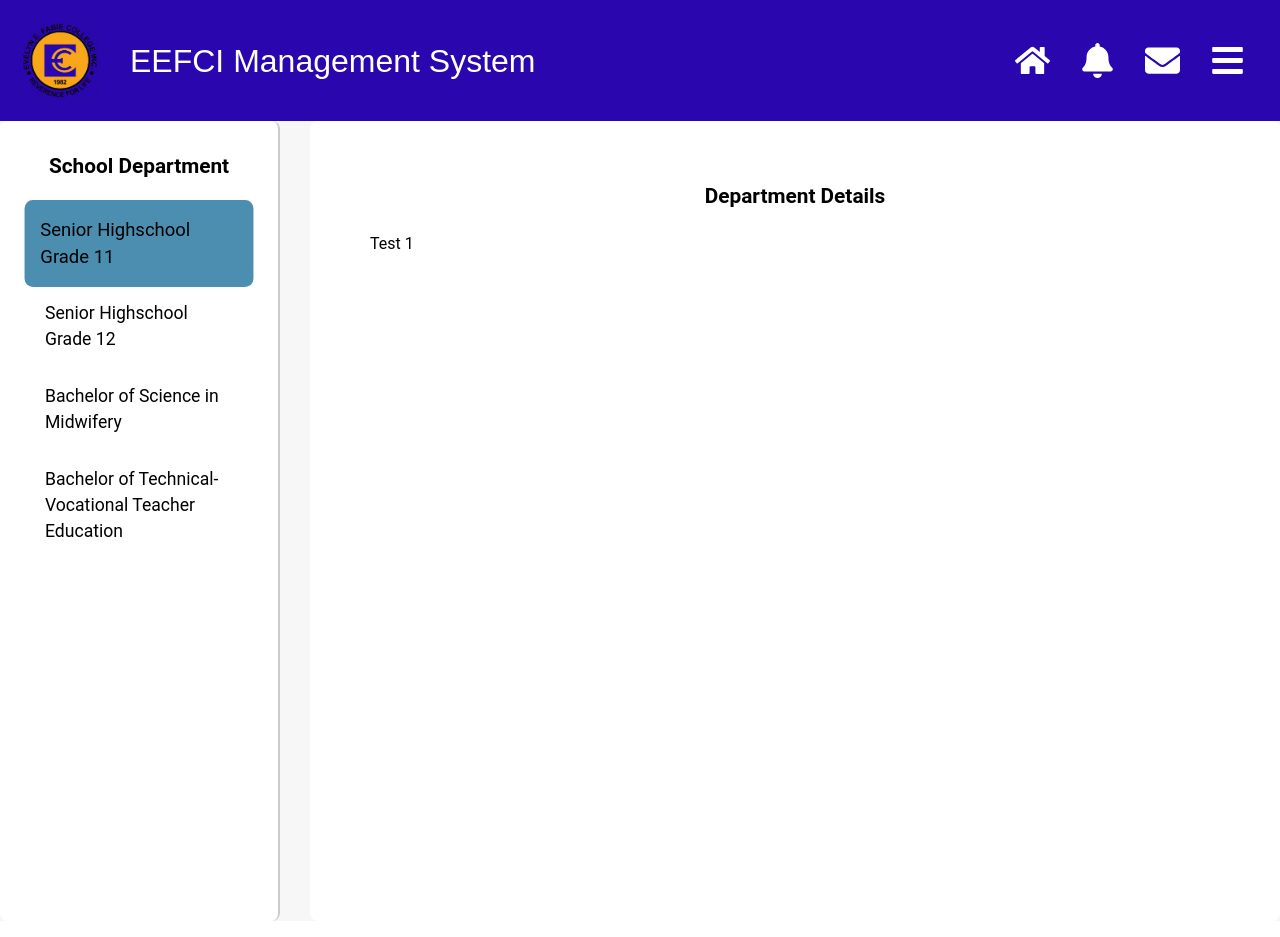
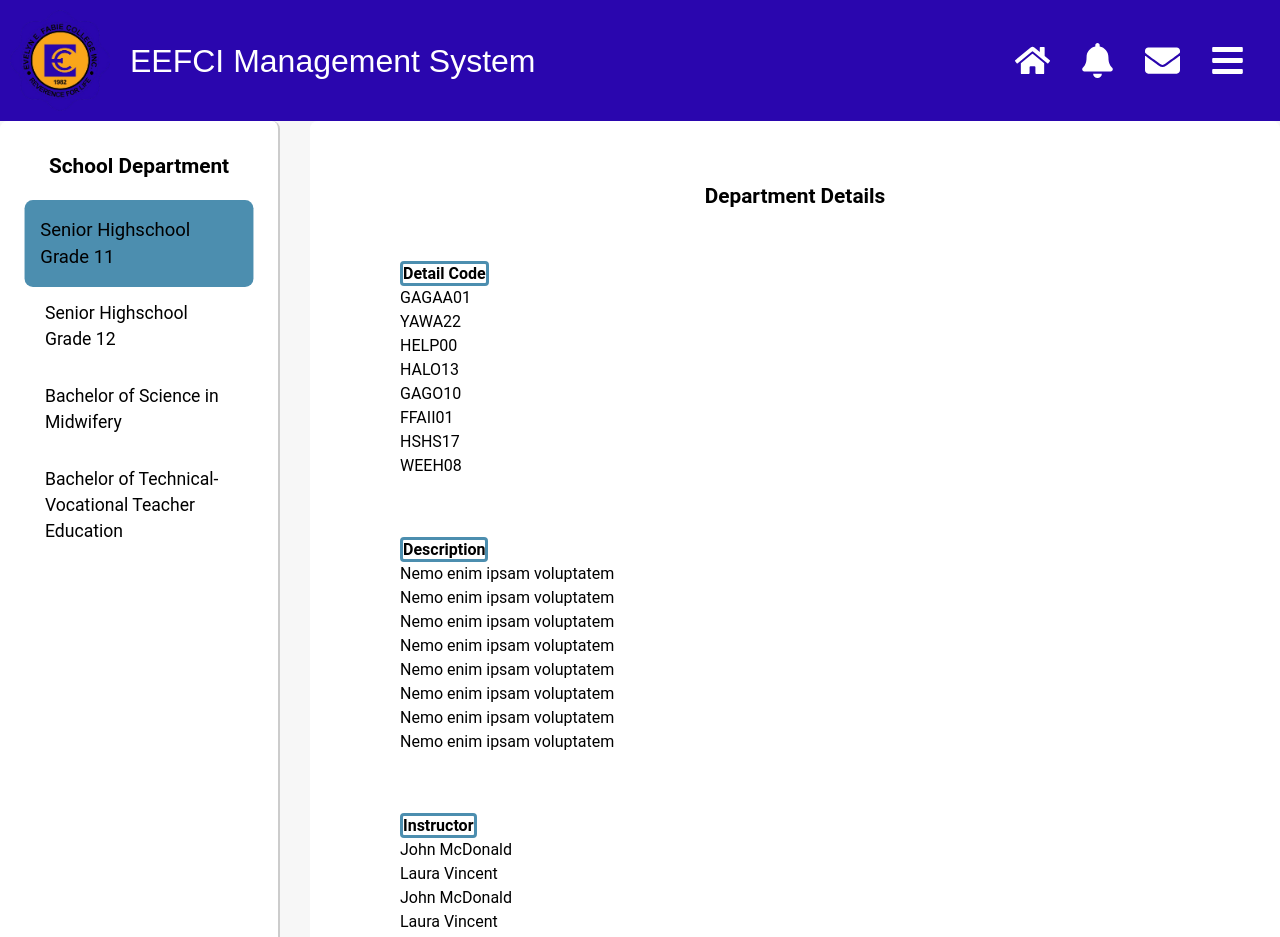
Before and after one commit to TrinaKeen/schoolmanagementsystem2, a Next.js app: page /AdminPortal/SchoolDepartment in a window 1280 px wide. Shown: the top 937 px of the page. Built offline with nearby package versions, Linux system fonts and the light colour scheme.

Commit message:
Updated department content

```diff
--- a/app/AdminPortal/SchoolDepartment/StudentDepartment.module.css
+++ b/app/AdminPortal/SchoolDepartment/StudentDepartment.module.css
@@ -89,6 +89,49 @@
     min-width: 300px;
 }
 
+.Table1 {
+  width: 280px;
+  padding: 30px;
+  border-right: 2px;
+  align-items: center;
+}
+
+.Table1 label {
+  border: #4c8eaf solid;
+  border-radius: 4px;
+  font-weight: bold;
+}
+
+.Table1 li {
+  text-align: left;
+}
+
+.Table2 {
+  width: 280px;
+  padding: 30px;
+  border-right: 2px;
+  align-items: center;
+}
+
+.Table2 label {
+  border: #4c8eaf solid;
+  border-radius: 4px;
+  font-weight: bold;
+}
+
+.Table3 {
+  width: 280px;
+  padding: 30px;
+  border-right: 2px;
+  align-items: center;
+}
+
+.Table3 label {
+  border: #4c8eaf solid;
+  border-radius: 4px;
+  font-weight: bold;
+}
+
 @keyframes fadeIn {
     0% {
       opacity: 0;
--- a/app/AdminPortal/SchoolDepartment/page.js
+++ b/app/AdminPortal/SchoolDepartment/page.js
@@ -14,7 +14,47 @@ export default function SchoolDepartment() {
                 return(
                     <div className={styles.tabContent}>
                         <h1>Department Details</h1>
-                        <p>Test 1</p>
+                        <div className={styles.Table1}>
+                            <ul>
+                                <label>Detail Code</label>
+                                <li>GAGAA01</li>
+                                <li>YAWA22</li>
+                                <li>HELP00</li>
+                                <li>HALO13</li>
+                                <li>GAGO10</li>
+                                <li>FFAII01</li>
+                                <li>HSHS17</li>
+                                <li>WEEH08</li>
+                            </ul>
+                        </div>
+
+                        <div className={styles.Table2}>
+                            <ul>
+                                <label>Description</label>
+                                <li>Nemo enim ipsam voluptatem</li>
+                                <li>Nemo enim ipsam voluptatem</li>
+                                <li>Nemo enim ipsam voluptatem</li>
+                                <li>Nemo enim ipsam voluptatem</li>
+                                <li>Nemo enim ipsam voluptatem</li>
+                                <li>Nemo enim ipsam voluptatem</li>
+                                <li>Nemo enim ipsam voluptatem</li>
+                                <li>Nemo enim ipsam voluptatem</li>
+                            </ul>
+                        </div>
+
+                        <div className={styles.Table3}>
+                            <ul>
+                                <label>Instructor</label>
+                                <li>John McDonald</li>
+                                <li>Laura Vincent</li>
+                                <li>John McDonald</li>
+                                <li>Laura Vincent</li>
+                                <li>John McDonald</li>
+                                <li>Laura Vincent</li>
+                                <li>John McDonald</li>
+                                <li>Laura Vincent</li>
+                            </ul>
+                        </div>
                     </div>
                 );
 
@@ -22,21 +62,141 @@ export default function SchoolDepartment() {
                 return(
                     <div className={styles.tabContent}>
                         <h1>Department Details</h1>
-                        <p>Test 2</p>
+                        <div className={styles.Table1}>
+                            <ul>
+                                <label>Detail Code</label>
+                                <li>GAGAA01</li>
+                                <li>YAWA22</li>
+                                <li>HELP00</li>
+                                <li>HALO13</li>
+                                <li>GAGO10</li>
+                                <li>FFAII01</li>
+                                <li>HSHS17</li>
+                                <li>WEEH08</li>
+                            </ul>
+                        </div>
+
+                        <div className={styles.Table2}>
+                            <ul>
+                                <label>Description</label>
+                                <li>Nemo enim ipsam voluptatem</li>
+                                <li>Nemo enim ipsam voluptatem</li>
+                                <li>Nemo enim ipsam voluptatem</li>
+                                <li>Nemo enim ipsam voluptatem</li>
+                                <li>Nemo enim ipsam voluptatem</li>
+                                <li>Nemo enim ipsam voluptatem</li>
+                                <li>Nemo enim ipsam voluptatem</li>
+                                <li>Nemo enim ipsam voluptatem</li>
+                            </ul>
+                        </div>
+
+                        <div className={styles.Table3}>
+                            <ul>
+                                <label>Instructor</label>
+                                <li>John McDonald</li>
+                                <li>Laura Vincent</li>
+                                <li>John McDonald</li>
+                                <li>Laura Vincent</li>
+                                <li>John McDonald</li>
+                                <li>Laura Vincent</li>
+                                <li>John McDonald</li>
+                                <li>Laura Vincent</li>
+                            </ul>
+                        </div>
                     </div>
                 );
             case "science-bachelor":
                 return(
                     <div className={styles.tabContent}>
                         <h1>Department Details</h1>
-                        <p>Test 3</p>
+                        <div className={styles.Table1}>
+                            <ul>
+                                <label>Detail Code</label>
+                                <li>GAGAA01</li>
+                                <li>YAWA22</li>
+                                <li>HELP00</li>
+                                <li>HALO13</li>
+                                <li>GAGO10</li>
+                                <li>FFAII01</li>
+                                <li>HSHS17</li>
+                                <li>WEEH08</li>
+                            </ul>
+                        </div>
+
+                        <div className={styles.Table2}>
+                            <ul>
+                                <label>Description</label>
+                                <li>Nemo enim ipsam voluptatem</li>
+                                <li>Nemo enim ipsam voluptatem</li>
+                                <li>Nemo enim ipsam voluptatem</li>
+                                <li>Nemo enim ipsam voluptatem</li>
+                                <li>Nemo enim ipsam voluptatem</li>
+                                <li>Nemo enim ipsam voluptatem</li>
+                                <li>Nemo enim ipsam voluptatem</li>
+                                <li>Nemo enim ipsam voluptatem</li>
+                            </ul>
+                        </div>
+
+                        <div className={styles.Table3}>
+                            <ul>
+                                <label>Instructor</label>
+                                <li>John McDonald</li>
+                                <li>Laura Vincent</li>
+                                <li>John McDonald</li>
+                                <li>Laura Vincent</li>
+                                <li>John McDonald</li>
+                                <li>Laura Vincent</li>
+                                <li>John McDonald</li>
+                                <li>Laura Vincent</li>
+                            </ul>
+                        </div>
                     </div>
                     );
             case "tech-bachelor":
                 return(
                     <div className={styles.tabContent}>
                         <h1>Department Details</h1>
-                        <p>Test 4</p>
+                        <div className={styles.Table1}>
+                            <ul>
+                                <label>Detail Code</label>
+                                <li>GAGAA01</li>
+                                <li>YAWA22</li>
+                                <li>HELP00</li>
+                                <li>HALO13</li>
+                                <li>GAGO10</li>
+                                <li>FFAII01</li>
+                                <li>HSHS17</li>
+                                <li>WEEH08</li>
+                            </ul>
+                        </div>
+
+                        <div className={styles.Table2}>
+                            <ul>
+                                <label>Description</label>
+                                <li>Nemo enim ipsam voluptatem</li>
+                                <li>Nemo enim ipsam voluptatem</li>
+                                <li>Nemo enim ipsam voluptatem</li>
+                                <li>Nemo enim ipsam voluptatem</li>
+                                <li>Nemo enim ipsam voluptatem</li>
+                                <li>Nemo enim ipsam voluptatem</li>
+                                <li>Nemo enim ipsam voluptatem</li>
+                                <li>Nemo enim ipsam voluptatem</li>
+                            </ul>
+                        </div>
+
+                        <div className={styles.Table3}>
+                            <ul>
+                                <label>Instructor</label>
+                                <li>John McDonald</li>
+                                <li>Laura Vincent</li>
+                                <li>John McDonald</li>
+                                <li>Laura Vincent</li>
+                                <li>John McDonald</li>
+                                <li>Laura Vincent</li>
+                                <li>John McDonald</li>
+                                <li>Laura Vincent</li>
+                            </ul>
+                        </div>
                     </div>
                     );
         }
```
